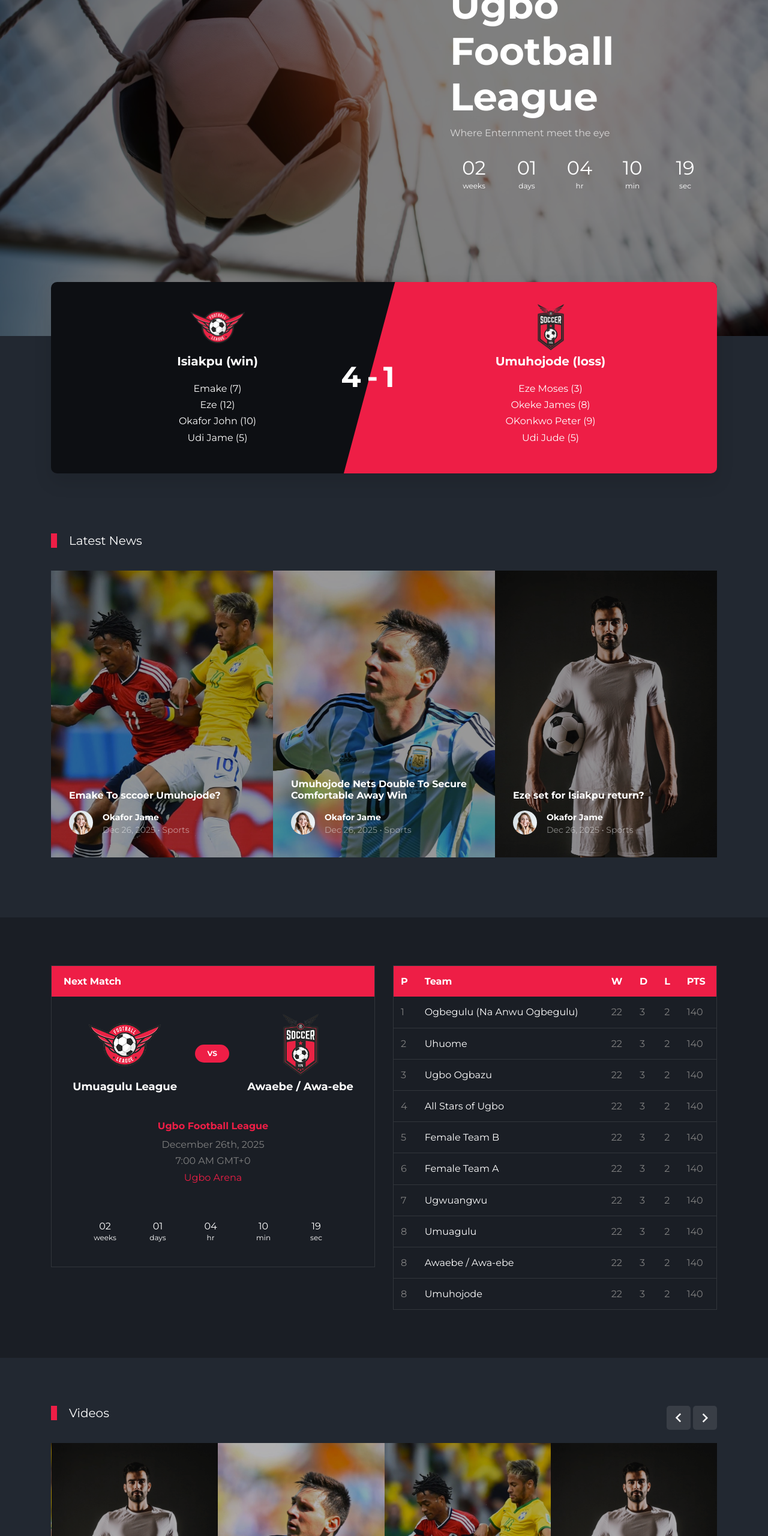
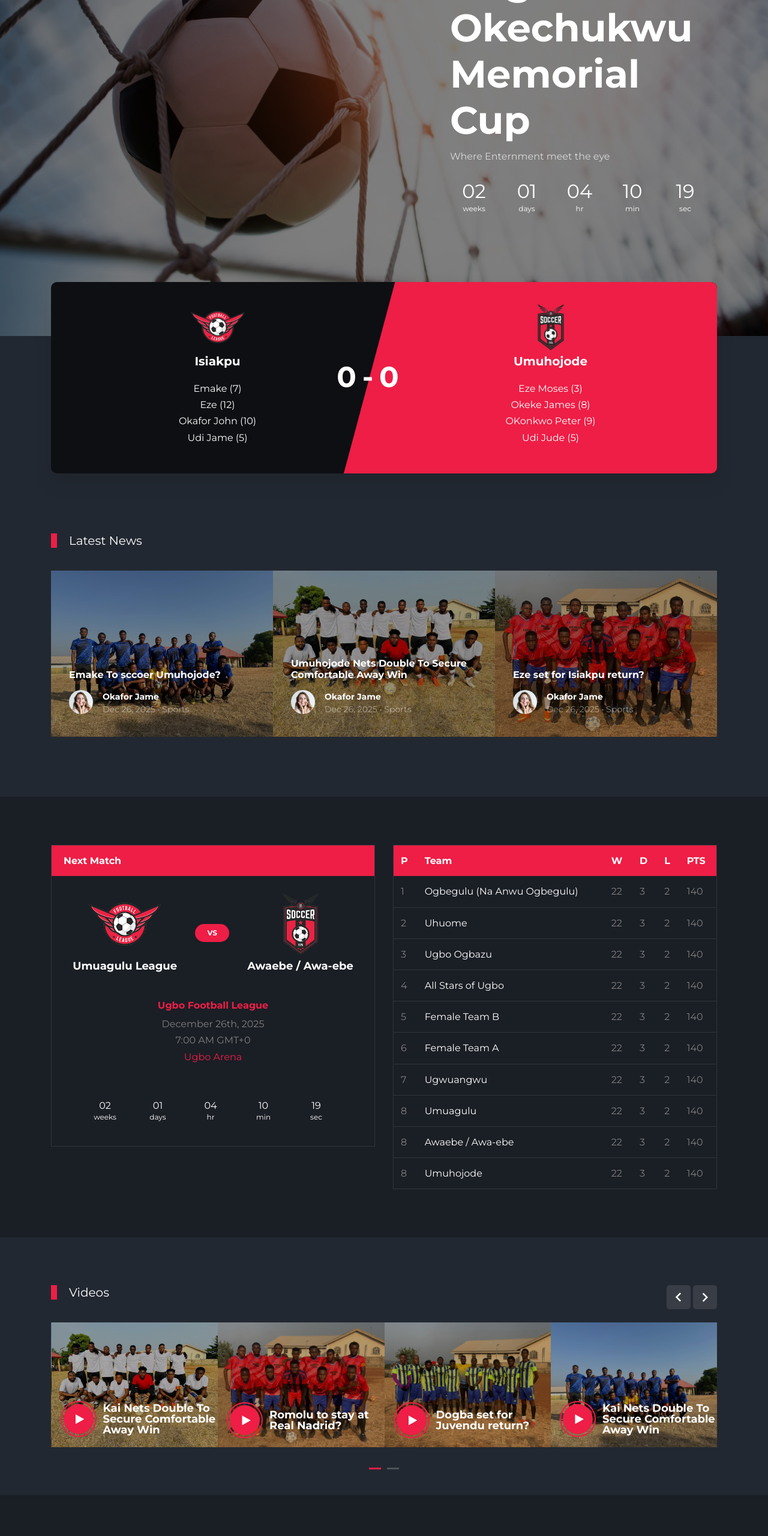
Before and after one commit to okonkwoaustin/Ugbo_league, a plain HTML site: page index.html in a window 1280 px wide. Shown: the part 240-2800 px from the top of the page at 60% size. Drawn offline with Linux system fonts and the light colour scheme; files whose address does not match are found by name.

```diff
--- a/index.html
+++ b/index.html
@@ -2,7 +2,7 @@
 <html lang="en">
 
 <head>
-  <title>Ugbo &mdash; League</title>
+  <title>Augustine Okechukwu Memorial&mdash;Cup</title>
   <meta charset="utf-8">
   <meta name="viewport" content="width=device-width, initial-scale=1, shrink-to-fit=no">
 
@@ -52,7 +52,7 @@
           <div class="site-logo">
             <a href="index.html">
               <!--<img src="images/logo.png" alt="Logo">-->
-              Ugbo League
+              Augustine Okechukwu Memorial Cup
             </a>
           </div>
           <div class="ml-auto">
@@ -60,7 +60,7 @@
               <ul class="site-menu main-menu js-clone-nav mr-auto d-none d-lg-block">
                 <li class="active"><a href="index.html" class="nav-link">Home</a></li>
                 <li><a href="matches.html" class="nav-link">Matches</a></li>
-                <li><a href="contact.html" class="nav-link">Contact</a></li>
+                <!-- <li><a href="contact.html" class="nav-link">Contact</a></li> -->
               </ul>
             </nav>
 
@@ -76,7 +76,7 @@
       <div class="container">
         <div class="row align-items-center">
           <div class="col-lg-5 ml-auto">
-            <h1 class="text-white">Ugbo Football League</h1>
+            <h1 class="text-white">Augustine Okechukwu Memorial Cup</h1>
             <p>Where Enternment meet the eye</p>
             <div id="date-countdown"></div>
             <!-- <p>
@@ -97,11 +97,11 @@
         <div class="col-lg-12">
 
           <div class="d-flex team-vs">
-            <span class="score">4-1</span>
+            <span class="score">0-0</span>
             <div class="team-1 w-50">
               <div class="team-details w-100 text-center">
                 <img src="images/logo_1.png" alt="Image" class="img-fluid">
-                <h3>Isiakpu <span>(win)</span></h3>
+                <h3>Isiakpu <!-- <span>(win)</span> --></h3>
                 <ul class="list-unstyled">
                   <li>Emake (7)</li>
                   <li>Eze  (12)</li>
@@ -113,7 +113,7 @@
             <div class="team-2 w-50">
               <div class="team-details w-100 text-center">
                 <img src="images/logo_2.png" alt="Image" class="img-fluid">
-                <h3>Umuhojode <span>(loss)</span></h3>
+                <h3>Umuhojode <!-- <span>(loss)</span> --></h3>
                 <ul class="list-unstyled">
                   <li>Eze Moses (3)</li>
                   <li>Okeke James (8)</li>
@@ -139,7 +139,7 @@
           <div class="col-md-4">
             <div class="post-entry">
               <a href="#">
-                <img src="images/img_1.jpg" alt="Image" class="img-fluid">
+                <img src="images/ugbo-1.jpeg" alt="Image" class="img-fluid">
               </a>
               <div class="caption">
                 <div class="caption-inner">
@@ -160,7 +160,7 @@
           <div class="col-md-4">
             <div class="post-entry">
               <a href="#">
-                <img src="images/img_3.jpg" alt="Image" class="img-fluid">
+                <img src="images/ugbo-2.jpeg" alt="Image" class="img-fluid">
               </a>
               <div class="caption">
                 <div class="caption-inner">
@@ -181,7 +181,7 @@
           <div class="col-md-4">
             <div class="post-entry">
               <a href="#">
-                <img src="images/img_2.jpg" alt="Image" class="img-fluid">
+                <img src="images/ugbo-4.jpeg" alt="Image" class="img-fluid">
               </a>
               <div class="caption">
                 <div class="caption-inner">
@@ -365,7 +365,7 @@
         <div class="owl-4-slider owl-carousel">
           <div class="item">
             <div class="video-media">
-              <img src="images/img_1.jpg" alt="Image" class="img-fluid">
+              <img src="images/ugbo-1.jpeg" alt="Image" class="img-fluid">
               <a href="https://vimeo.com/139714818" class="d-flex play-button align-items-center" data-fancybox>
                 <span class="icon mr-3">
                   <span class="icon-play"></span>
@@ -378,7 +378,7 @@
           </div>
           <div class="item">
             <div class="video-media">
-              <img src="images/img_2.jpg" alt="Image" class="img-fluid">
+              <img src="images/ugbo-2.jpeg" alt="Image" class="img-fluid">
               <a href="https://vimeo.com/139714818" class="d-flex play-button align-items-center" data-fancybox>
                 <span class="icon mr-3">
                   <span class="icon-play"></span>
@@ -391,7 +391,7 @@
           </div>
           <div class="item">
             <div class="video-media">
-              <img src="images/img_3.jpg" alt="Image" class="img-fluid">
+              <img src="images/ugbo-4.jpeg" alt="Image" class="img-fluid">
               <a href="https://vimeo.com/139714818" class="d-flex play-button align-items-center" data-fancybox>
                 <span class="icon mr-3">
                   <span class="icon-play"></span>
@@ -405,7 +405,7 @@
 
           <div class="item">
             <div class="video-media">
-              <img src="images/img_1.jpg" alt="Image" class="img-fluid">
+              <img src="images/ugbo-5.jpeg" alt="Image" class="img-fluid">
               <a href="https://vimeo.com/139714818" class="d-flex play-button align-items-center" data-fancybox>
                 <span class="icon mr-3">
                   <span class="icon-play"></span>
@@ -418,7 +418,7 @@
           </div>
           <div class="item">
             <div class="video-media">
-              <img src="images/img_2.jpg" alt="Image" class="img-fluid">
+              <img src="images/ugbo-1.jpeg" alt="Image" class="img-fluid">
               <a href="https://vimeo.com/139714818" class="d-flex play-button align-items-center" data-fancybox>
                 <span class="icon mr-3">
                   <span class="icon-play"></span>
@@ -431,7 +431,7 @@
           </div>
           <div class="item">
             <div class="video-media">
-              <img src="images/img_3.jpg" alt="Image" class="img-fluid">
+              <img src="images/ugbo-2.jpeg" alt="Image" class="img-fluid">
               <a href="https://vimeo.com/139714818" class="d-flex play-button align-items-center" data-fancybox>
                 <span class="icon mr-3">
                   <span class="icon-play"></span>
@@ -448,7 +448,7 @@
       </div>
     </div>
 
-    <div class="container site-section">
+    <!-- <div class="container site-section">
       <div class="row">
         <div class="col-6 title-section">
           <h2 class="heading">Our Blog</h2>
@@ -482,7 +482,7 @@
           </div>
         </div>
       </div>
-    </div>
+    </div> -->
 
 
 
```
Also changed, not shown: contact.html (+3 -2 lines), matches.html (+15 -15 lines), images/ugbo-1.jpeg (added), images/ugbo-2.jpeg (added), images/ugbo-3.jpeg (added), images/ugbo-4.jpeg (added), images/ugbo-5.jpeg (added).
